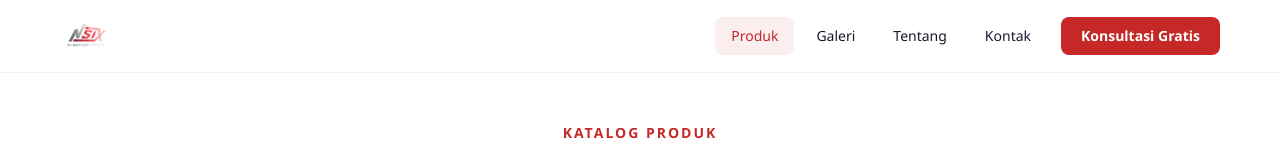
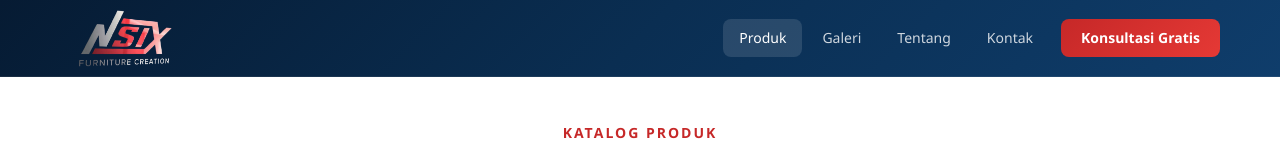
Before and after one commit to NavySigma/NSIX-Furniture, a React (Vite) app: page / in a window 1280 px wide. Shown: the top 160 px of the page. Built offline with nearby package versions, Linux system fonts and the light colour scheme; the HTML template or start-up script is replaced by a standard one.

Commit message:
feat: perbagus homepage

```diff
--- a/src/index.css
+++ b/src/index.css
@@ -128,15 +128,15 @@ img { max-width: 100%; height: auto; display: block; }
   left: 0;
   right: 0;
   z-index: 1000;
-  background: var(--white);
-  border-bottom: 1px solid rgba(0,0,0,0.06);
+  background: linear-gradient(135deg, #061B33 0%, #0A2E52 50%, #0F3D6B 100%);
+  border-bottom: 1px solid rgba(255,255,255,0.08);
 }
 
 .navbar-inner {
   display: flex;
   align-items: center;
   justify-content: space-between;
-  height: 72px;
+  height: 76px;
 }
 
 .navbar-logo {
@@ -145,7 +145,7 @@ img { max-width: 100%; height: auto; display: block; }
 }
 
 .logo-img {
-  height: 52px;
+  height: 72px;
   width: auto;
   object-fit: contain;
 }
@@ -153,7 +153,7 @@ img { max-width: 100%; height: auto; display: block; }
 .navbar-menu {
   display: flex;
   align-items: center;
-  gap: 6px;
+  gap: 4px;
 }
 
 .nav-link {
@@ -161,21 +161,25 @@ img { max-width: 100%; height: auto; display: block; }
   border-radius: 8px;
   font-size: 14px;
   font-weight: 500;
-  color: var(--dark);
+  color: rgba(255,255,255,0.8);
   transition: all 0.2s ease;
 }
 
-.nav-link:hover { background: var(--bg-dark); }
+.nav-link:hover {
+  background: rgba(255,255,255,0.1);
+  color: var(--white);
+}
+
 .nav-link.active {
-  color: var(--red);
-  background: rgba(198,40,40,0.08);
+  color: var(--white);
+  background: rgba(255,255,255,0.12);
 }
 
 .nav-wa {
   margin-left: 8px;
   padding: 8px 20px;
   border-radius: 8px;
-  background: var(--red);
+  background: linear-gradient(135deg, #C62828, #E53935);
   color: var(--white) !important;
   font-size: 14px;
   font-weight: 600;
@@ -183,8 +187,8 @@ img { max-width: 100%; height: auto; display: block; }
 }
 
 .nav-wa:hover {
-  background: var(--red-dark);
   transform: translateY(-1px);
+  box-shadow: 0 4px 16px rgba(198,40,40,0.4);
 }
 
 .hamburger {
@@ -201,7 +205,7 @@ img { max-width: 100%; height: auto; display: block; }
   display: block;
   width: 26px;
   height: 3px;
-  background: var(--blue);
+  background: var(--white);
   border-radius: 4px;
   transition: all 0.3s ease;
 }
@@ -214,14 +218,14 @@ img { max-width: 100%; height: auto; display: block; }
   .hamburger { display: flex; }
   .navbar-menu {
     position: fixed;
-    top: 72px;
+    top: 76px;
     left: 0;
     right: 0;
-    background: var(--white);
+    background: linear-gradient(180deg, #0F3D6B 0%, #061B33 100%);
     flex-direction: column;
     padding: 20px;
     gap: 8px;
-    box-shadow: var(--shadow);
+    box-shadow: var(--shadow-lg);
     transform: translateY(-120%);
     transition: transform 0.3s ease;
     z-index: 999;
```
Also changed, not shown: public/NSIX Logo.png, public/nsix.png (added).
